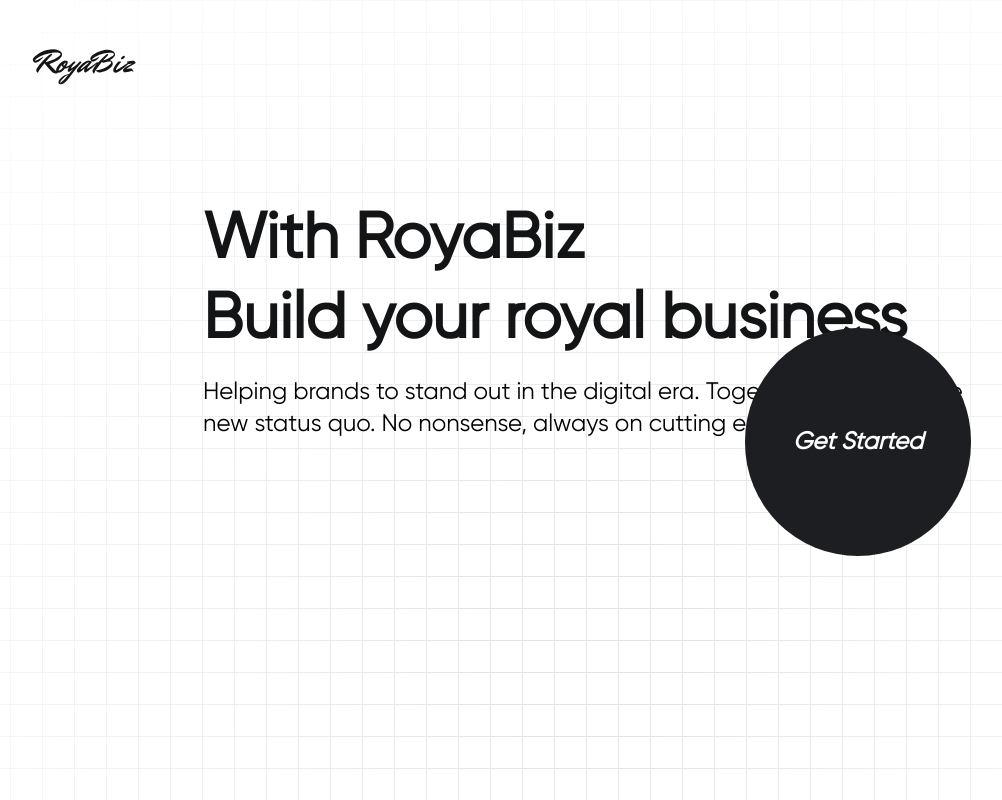
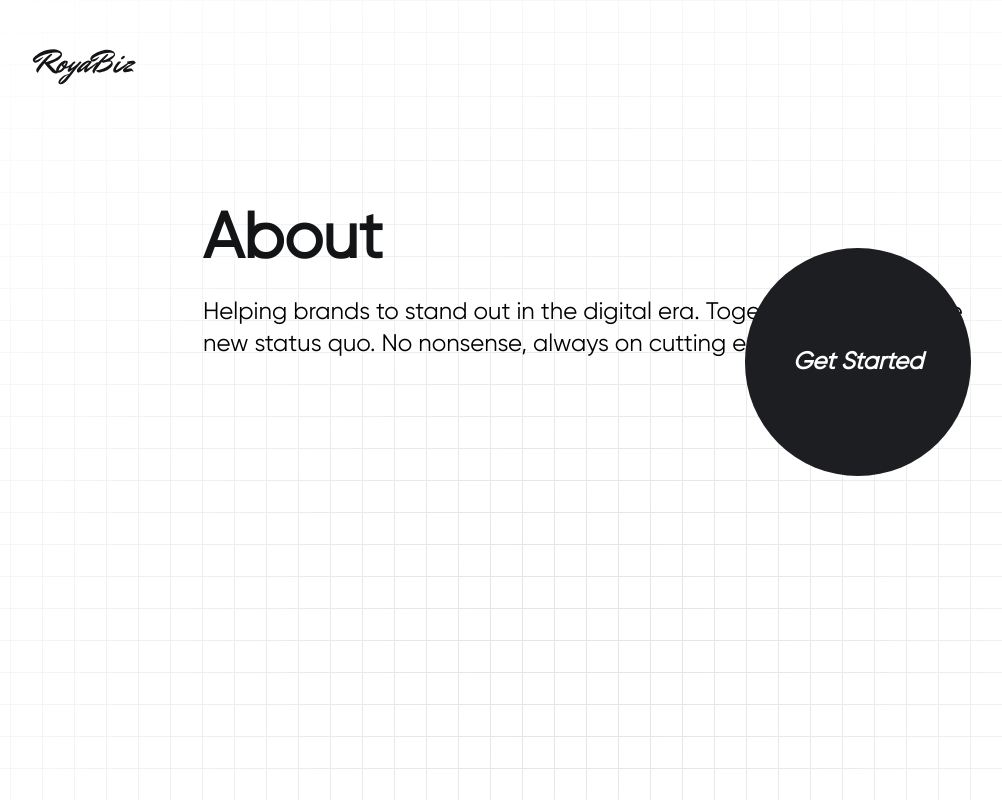
Before and after one commit to javadhemmati1374/royabiz1, a Next.js app: page /about in a window 1280 px wide. Shown: the top 800 px of the page, without its empty margins (53-1055 px from the left). Built offline with nearby package versions, Linux system fonts and the light colour scheme.

Commit message:
change text pages

```diff
--- a/app/about/page.jsx
+++ b/app/about/page.jsx
@@ -12,10 +12,7 @@
           <div className="container py-4 pt-48 mx-auto">
             <div className="flex flex-col mx-auto xl:mx-0 xl:text-left">
               <div className="flex gap-4 justify-start items-center text-[64px] font-bold text-secondary z-0">
-                With RoyaBiz
-              </div>
-              <div className="text-[64px] font-bold text-secondary -mt-4 z-0">
-                Build your royal business
+                About
               </div>
               <p className="text-[24px] mt-2 leading-8 max-w-[850px] mx-auto xl:mx-0 z-0">
                 Helping brands to stand out in the digital era. Together we will
--- a/app/contact/page.jsx
+++ b/app/contact/page.jsx
@@ -12,10 +12,7 @@
           <div className="container py-4 pt-48 mx-auto">
             <div className="flex flex-col mx-auto xl:mx-0 xl:text-left">
               <div className="flex gap-4 justify-start items-center text-[64px] font-bold text-secondary z-0">
-                With RoyaBiz
-              </div>
-              <div className="text-[64px] font-bold text-secondary -mt-4 z-0">
-                Build your royal business
+                Contact
               </div>
               <p className="text-[24px] mt-2 leading-8 max-w-[850px] mx-auto xl:mx-0 z-0">
                 Helping brands to stand out in the digital era. Together we will
--- a/app/works/page.jsx
+++ b/app/works/page.jsx
@@ -12,10 +12,7 @@
           <div className="container py-4 pt-48 mx-auto">
             <div className="flex flex-col mx-auto xl:mx-0 xl:text-left">
               <div className="flex gap-4 justify-start items-center text-[64px] font-bold text-secondary z-0">
-                With RoyaBiz
-              </div>
-              <div className="text-[64px] font-bold text-secondary -mt-4 z-0">
-                Build your royal business
+                Works
               </div>
               <p className="text-[24px] mt-2 leading-8 max-w-[850px] mx-auto xl:mx-0 z-0">
                 Helping brands to stand out in the digital era. Together we will
```
